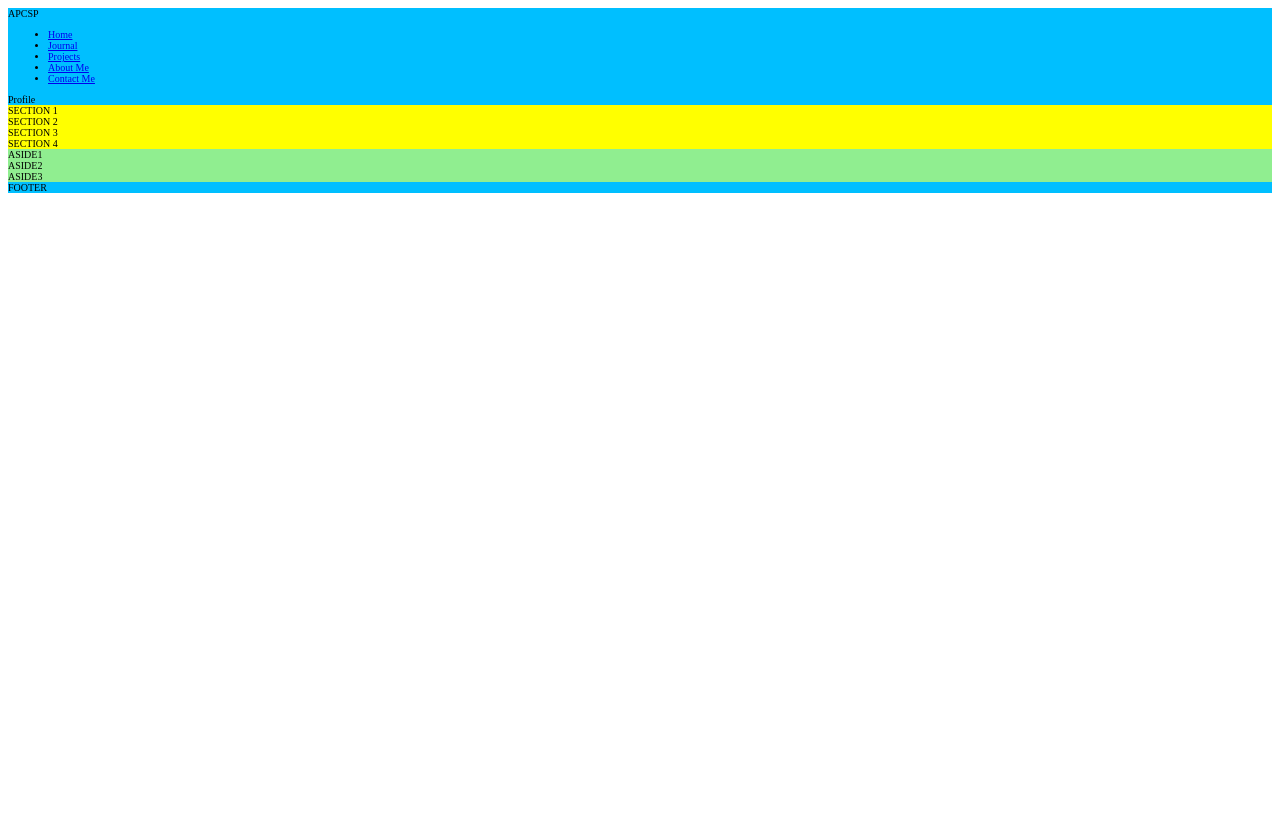
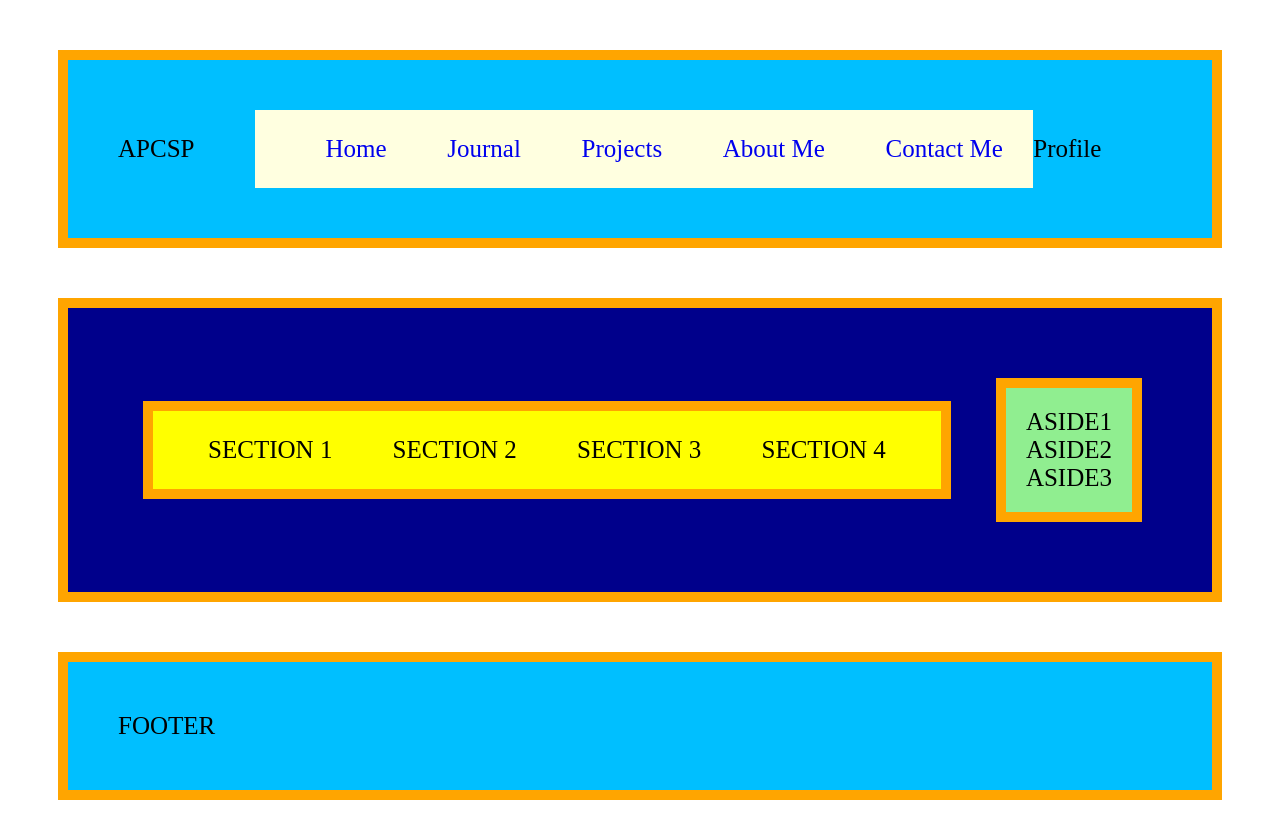
Before and after one commit to APCSP2122/layout-RobertGugliotti, a plain HTML site: page layout.html in a window 1280 px wide. Before the commit the page ends 800 px from the top, so only its background shows below. Drawn offline with Linux system fonts and the light colour scheme.

Commit message:
finalize first layout template

```diff
--- a/layout.html
+++ b/layout.html
@@ -7,11 +7,11 @@
 
     <!-- Style links -->
     <link rel="stylesheet" href="style.css" type="text/css" />
+    <link rel="stylesheet"href="nav.css" type="text/css"/>
 
     <!-- Title -->
     <title>Layout Demo</title>
   </head>
-
   <body>
       <!-- Site Header -->
       <header>
@@ -31,8 +31,6 @@
             Profile
           </div>
       </header>
-
-
       <!-- Here is our main page's content -->
       <main>
           <!-- Main Sections -->
--- /dev/null
+++ b/nav.css
@@ -0,0 +1,21 @@
+nav {
+    background-color:lightyellow;
+    flex-grow:5;
+}
+
+nav ul {
+    display:flex;
+    justify-content: space-around;
+    list-style-type:none;
+}
+.logo {
+    flex-grow:1;
+}
+
+.profile {
+    flex-grow:1;
+}
+
+nav ul li a {
+    text-decoration:none;
+}
--- a/style.css
+++ b/style.css
@@ -7,34 +7,60 @@ html {
 
 body {
     color: #000;
+    font-size: 2.5rem;
 }
 
 
 
 header {
     background-color:   DeepSkyBlue;
+    border: 10px solid orange;
+    margin: 50px;
+    padding: 50px;
+    display:flex;
+    justify-content: space-between; /*move items along main axis*/
+    align-items:center; /*moves items along cross axis*/
 }
 
 
 
 main {
     background-color:     DarkBlue;
+    border: 10px solid orange;
+     margin: 50px;
+     padding: 50px;
+     display:flex;
+     justify-content:space-around;
+     align-items:center;
 }
 
 
 
 footer {
     background-color:   DeepSkyBlue;
+    border: 10px solid orange;
+     margin: 50px;
+     padding: 50px;
 }
 
 
 
 section {
     background-color: yellow;
+    border: 10px solid orange;
+     margin: 25px;
+     padding: 25px;
+     display:flex;
+     justify-content:space-around;
+     align-items:center;
+     width:70vw;
 }
 
 
 
 aside {
     background-color: lightGreen;
+    border: 10px solid orange;
+     margin: 20px;
+     padding: 20px;
 }
```
